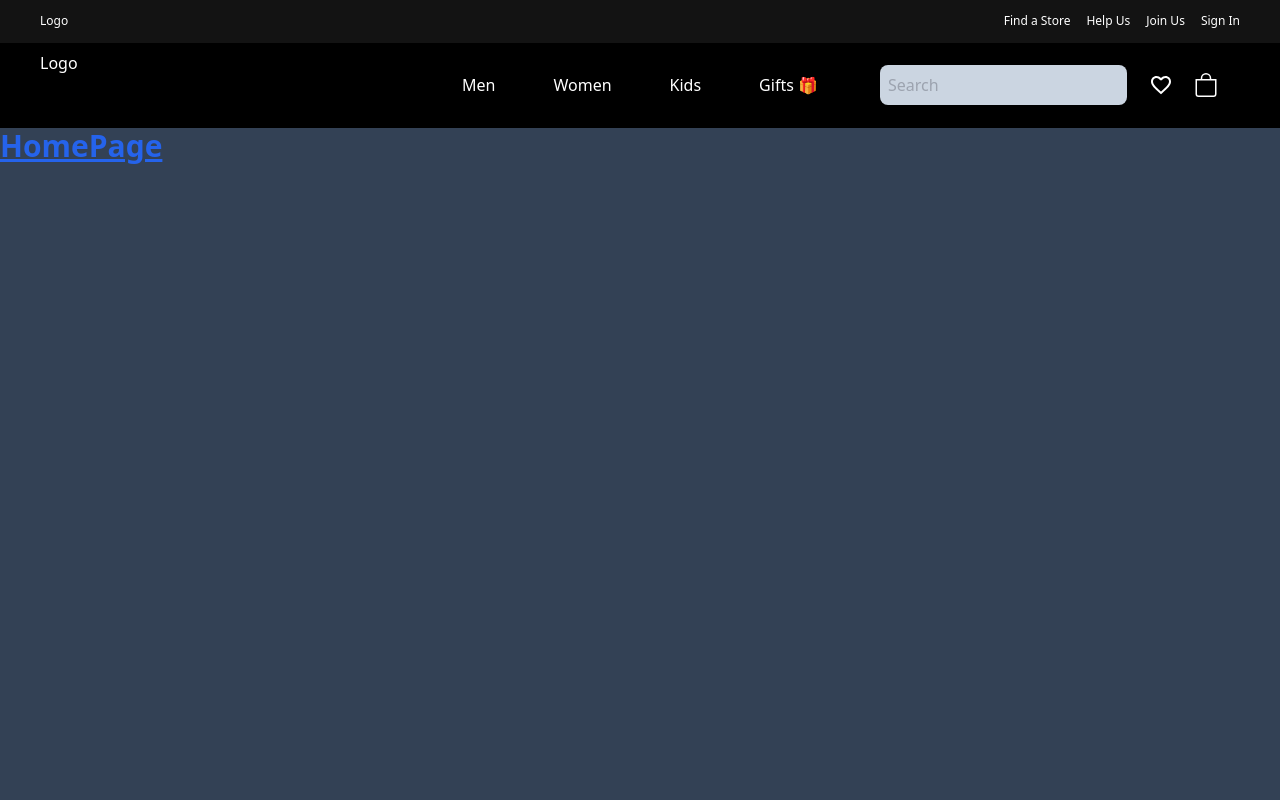
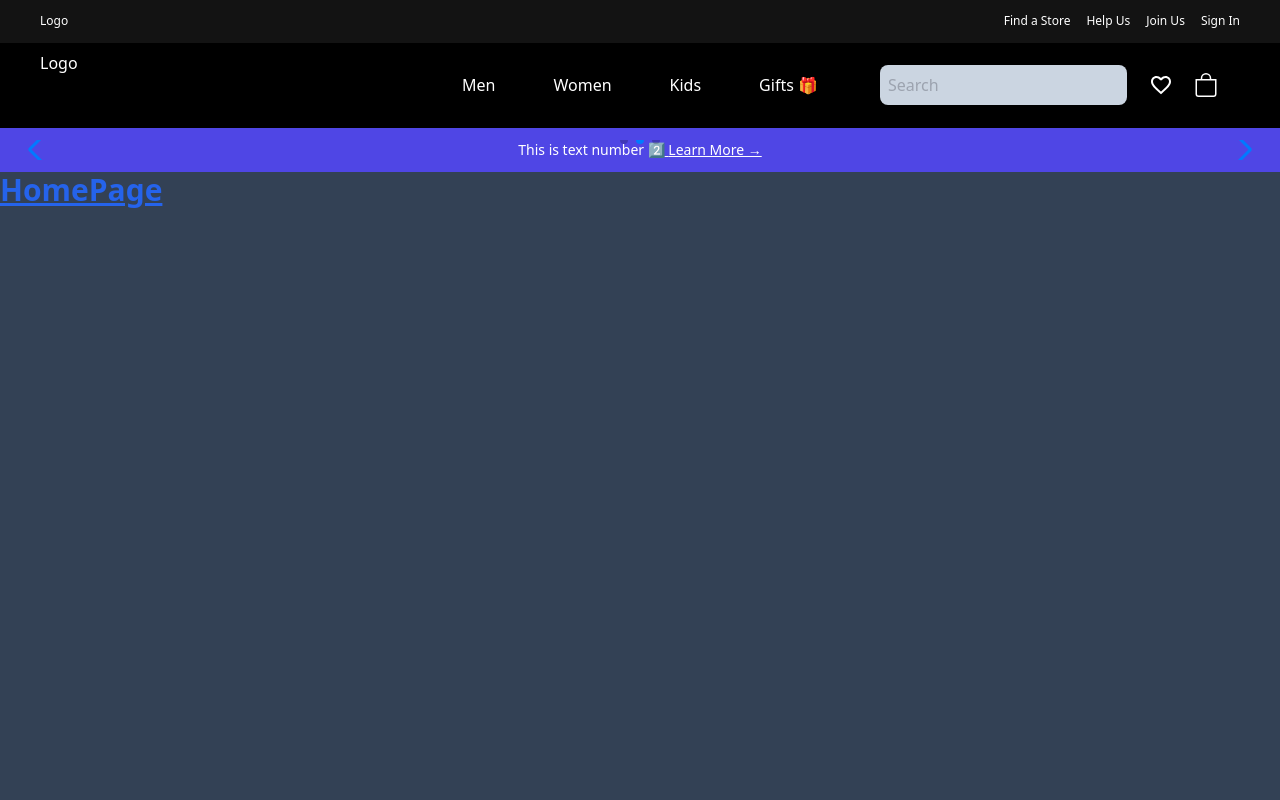
Before and after one commit to walidwazini/stalex_client, a React (Create React App) app: page / in a window 1280 px wide. Shown: the top 800 px of the page. Built offline with nearby package versions, Linux system fonts and the light colour scheme.

Commit message:
using swiper

```diff
--- a/package.json
+++ b/package.json
@@ -13,6 +13,7 @@
     "react-icons": "^4.6.0",
     "react-router-dom": "^6.4.3",
     "react-scripts": "5.0.1",
+    "swiper": "^8.4.5",
     "web-vitals": "^2.1.4"
   },
   "scripts": {
--- /dev/null
+++ b/src/components/Announcement.jsx
@@ -0,0 +1,68 @@
+import React from "react";
+
+import { Swiper, SwiperSlide } from "swiper/react";
+import { Navigation, Pagination, Autoplay } from "swiper";
+import "swiper/css";
+import "swiper/css/navigation";
+import "swiper/css/pagination";
+import "swiper/css/autoplay";
+import "swiper/css/scrollbar";
+
+const TextOne = () => (
+  <SwiperSlide>
+    <p className='text-center text-sm font-medium'>
+      Love Alpine JS? Check out this new course ‼️
+      <a className='underline' href='/alpinejs'>
+        {" "}
+        Learn More &rarr;{" "}
+      </a>
+    </p>
+  </SwiperSlide>
+);
+
+const TextTwo = () => (
+  <SwiperSlide>
+    <p className='text-center text-sm font-medium'>
+      This is text number 2️⃣
+      <a className='underline' href='/alpinejs'>
+        {" "}
+        Learn More &rarr;{" "}
+      </a>
+    </p>
+  </SwiperSlide>
+);
+
+const TextThree = () => (
+  <SwiperSlide>
+    <p className='text-center text-sm font-medium'>
+      This is the 3rd.
+      <a className='underline' href='/alpinejs'>
+        {" "}
+        Learn More &rarr;{" "}
+      </a>
+    </p>
+  </SwiperSlide>
+);
+
+const Announcement = () => {
+  return (
+    <div className='bg-indigo-600 px-4 py-3 text-white'>
+      {/* <TextOne /> */}
+      <Swiper
+        modules={[Navigation, Pagination, Autoplay]}
+        slidesPerView={1}
+        autoplay={{ delay: 3500 }}
+        navigation
+        pagination
+        loop
+        speed={800}
+      >
+        {TextOne()}
+        {TextTwo()}
+        {TextThree()}
+      </Swiper>
+    </div>
+  );
+};
+
+export default Announcement;
--- a/src/pages/HomePage.jsx
+++ b/src/pages/HomePage.jsx
@@ -1,10 +1,17 @@
 import React from "react";
+
+import Announcement from "../components/Announcement";
 
 const HomePage = () => {
   return (
-    <div className='h-screen bg-slate-700 '>
-      <h1 className='text-3xl font-bold underline text-blue-600 '>HomePage</h1>
-    </div>
+    <>
+      <Announcement />
+      <div className='h-screen bg-slate-700 '>
+        <h1 className='text-3xl font-bold underline text-blue-600 '>
+          HomePage
+        </h1>
+      </div>
+    </>
   );
 };
 
```
Also changed, not shown: 1 other file (tests, documents, lock files or other folders).
